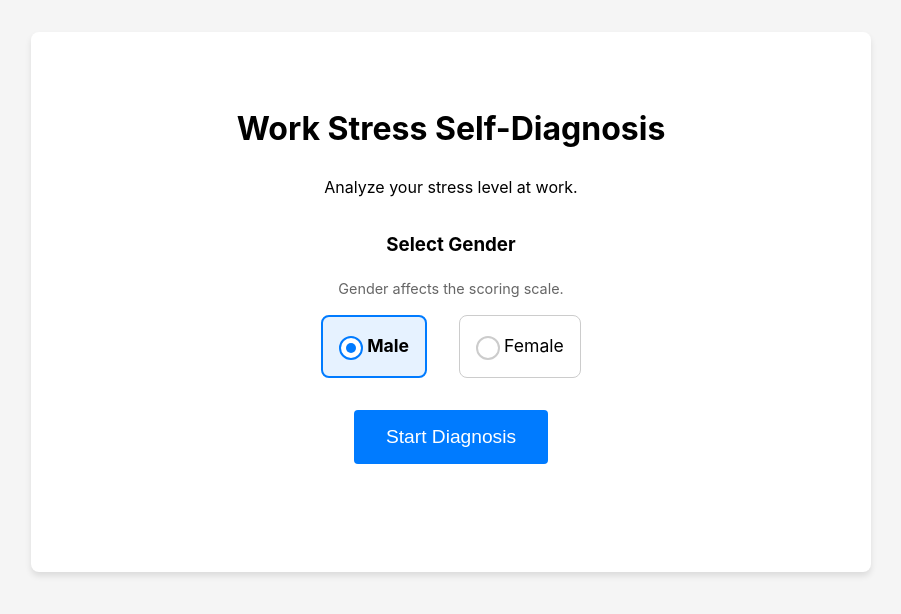
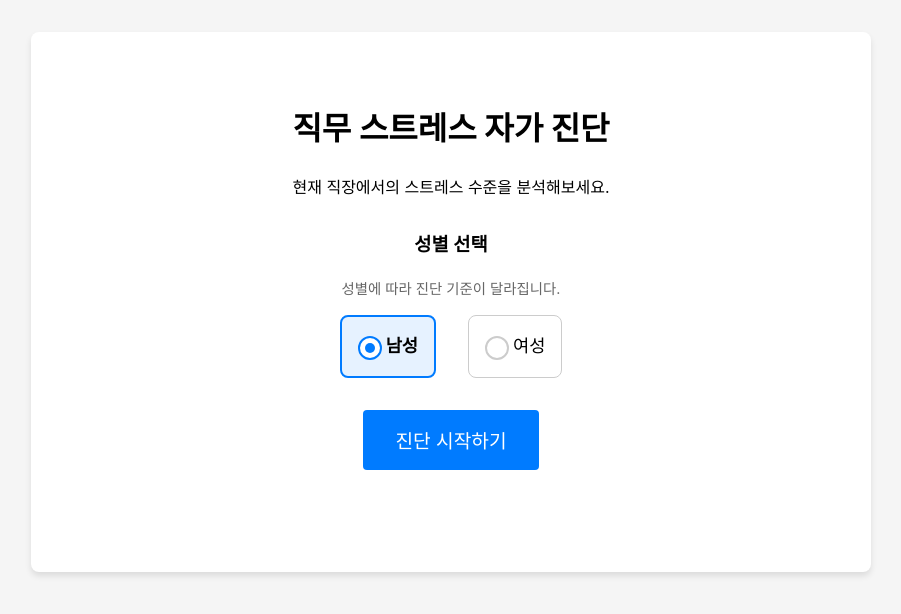
Before and after one commit to do0ori/jp-stress-diagnosis, a React app in the folder frontend/: page / in a window 1280 px wide. Shown: the top 614 px of the page, without its empty margins (189-1090 px from the left). Built offline with nearby package versions, Linux system fonts and the light colour scheme; the HTML template or start-up script is replaced by a standard one.

Commit message:
feat: Translate all UI text to Korean (Landing, Questionnaire, Result)

```diff
--- a/frontend/src/components/Landing.jsx
+++ b/frontend/src/components/Landing.jsx
@@ -9,13 +9,13 @@ const Landing = ({ onStart }) => {
 
     return (
         <div style={{ textAlign: 'center', padding: '2rem' }}>
-            <h1>Work Stress Self-Diagnosis</h1>
-            <p>Analyze your stress level at work.</p>
+            <h1>직무 스트레스 자가 진단</h1>
+            <p>현재 직장에서의 스트레스 수준을 분석해보세요.</p>
 
             <div style={{ margin: '2rem 0' }}>
-                <h3>Select Gender</h3>
+                <h3>성별 선택</h3>
                 <p style={{ fontSize: '0.9rem', color: '#666' }}>
-                    Gender affects the scoring scale.
+                    성별에 따라 진단 기준이 달라집니다.
                 </p>
                 <div style={{ display: 'flex', justifyContent: 'center', gap: '2rem', marginTop: '1rem' }}>
                     <label style={{ display: 'flex', alignItems: 'center', cursor: 'pointer', padding: '1rem', border: gender === 'male' ? '2px solid #007bff' : '1px solid #ccc', borderRadius: '8px', backgroundColor: gender === 'male' ? '#e6f2ff' : 'transparent' }}>
@@ -55,7 +55,7 @@ const Landing = ({ onStart }) => {
                                 )}
                             </div>
                         </div>
-                        <span style={{ fontSize: '1.1rem', fontWeight: gender === 'male' ? 'bold' : 'normal' }}>Male</span>
+                        <span style={{ fontSize: '1.1rem', fontWeight: gender === 'male' ? 'bold' : 'normal' }}>남성</span>
                     </label>
 
                     <label style={{ display: 'flex', alignItems: 'center', cursor: 'pointer', padding: '1rem', border: gender === 'female' ? '2px solid #e83e8c' : '1px solid #ccc', borderRadius: '8px', backgroundColor: gender === 'female' ? '#ffeef7' : 'transparent' }}>
@@ -95,7 +95,7 @@ const Landing = ({ onStart }) => {
                                 )}
                             </div>
                         </div>
-                        <span style={{ fontSize: '1.1rem', fontWeight: gender === 'female' ? 'bold' : 'normal' }}>Female</span>
+                        <span style={{ fontSize: '1.1rem', fontWeight: gender === 'female' ? 'bold' : 'normal' }}>여성</span>
                     </label>
                 </div>
             </div>
@@ -112,7 +112,7 @@ const Landing = ({ onStart }) => {
                     cursor: 'pointer'
                 }}
             >
-                Start Diagnosis
+                진단 시작하기
             </button>
         </div>
     );
--- a/frontend/src/components/Questionnaire.jsx
+++ b/frontend/src/components/Questionnaire.jsx
@@ -4,10 +4,10 @@ import toast from 'react-hot-toast';
 
 const SECTIONS = ['A', 'B', 'C', 'D'];
 const SECTION_TITLES = {
-    'A': 'Part A. Stress Causes',
-    'B': 'Part B. Stress Responses',
-    'C': 'Part C. Social Support',
-    'D': 'Part D. Satisfaction'
+    'A': 'Part A. 스트레스 원인',
+    'B': 'Part B. 스트레스 반응',
+    'C': 'Part C. 사회적 지원',
+    'D': 'Part D. 직무 만족도'
 };
 
 const Questionnaire = ({ gender, onComplete }) => {
@@ -104,8 +104,8 @@ const Questionnaire = ({ gender, onComplete }) => {
 
     const progress = Math.round((Object.keys(answers).length / questions.length) * 100);
 
-    if (loading) return <div>Loading questions...</div>;
-    if (error) return <div>Error: {error}</div>;
+    if (loading) return <div>질문을 불러오는 중입니다...</div>;
+    if (error) return <div>오류: {error}</div>;
 
     return (
         <div style={{ maxWidth: '100%', padding: '1rem' }}>
@@ -123,11 +123,11 @@ const Questionnaire = ({ gender, onComplete }) => {
                         onClick={handleFillDebugData}
                         style={{ padding: '0.3rem 0.8rem', fontSize: '0.75rem', background: '#f8f9fa', color: '#6c757d', border: '1px solid #dee2e6', borderRadius: '4px', cursor: 'pointer' }}
                     >
-                        [DEV] Fill Test Data
+                        [개발용] 테스트 데이터 채우기
                     </button>
                 </div>
                 <div style={{ marginBottom: '1rem' }}>
-                    <p>Progress: {progress}%</p>
+                    <p>진행률: {progress}%</p>
                     <div style={{ width: '100%', height: '10px', background: '#eee', borderRadius: '5px', overflow: 'hidden' }}>
                         <div style={{ width: `${progress}%`, height: '100%', background: themeColor, transition: 'width 0.3s' }}></div>
                     </div>
@@ -206,7 +206,7 @@ const Questionnaire = ({ gender, onComplete }) => {
                         onClick={handlePrev}
                         style={{ padding: '0.8rem 2rem', fontSize: '1rem', background: '#6c757d', color: 'white', border: 'none', borderRadius: '4px', cursor: 'pointer' }}
                     >
-                        이전 (Previous)
+                        이전
                     </button>
                 ) : (
                     <div></div>
@@ -217,14 +217,14 @@ const Questionnaire = ({ gender, onComplete }) => {
                         onClick={handleNext}
                         style={{ padding: '0.8rem 2rem', fontSize: '1rem', background: themeColor, color: 'white', border: 'none', borderRadius: '4px', cursor: 'pointer' }}
                     >
-                        다음 (Next)
+                        다음
                     </button>
                 ) : (
                     <button
                         onClick={handleSubmit}
                         style={{ padding: '0.8rem 2rem', fontSize: '1rem', background: themeColor, color: 'white', border: 'none', borderRadius: '4px', cursor: 'pointer' }}
                     >
-                        결과 보기 (Submit)
+                        결과 보기
                     </button>
                 )}
             </div>
--- a/frontend/src/components/Result.jsx
+++ b/frontend/src/components/Result.jsx
@@ -9,17 +9,17 @@ const Result = ({ result, gender, onRestart }) => {
 
     return (
         <div style={{ maxWidth: '900px', margin: '0 auto', padding: '2rem' }}>
-            <h1 style={{ textAlign: 'center' }}>Diagnosis Results</h1>
+            <h1 style={{ textAlign: 'center' }}>진단 결과</h1>
 
             {high_stress ? (
                 <div style={{ padding: '1rem', backgroundColor: '#f8d7da', color: '#721c24', borderRadius: '8px', marginBottom: '2rem', textAlign: 'center' }}>
-                    <h2>⚠ High Stress Warning ⚠</h2>
-                    <p>Your results indicate high stress levels. It is recommended to consult with a specialist.</p>
+                    <h2>⚠ 고스트레스 주의 ⚠</h2>
+                    <p>직무 스트레스 수준이 높게 나타났습니다. 전문가와의 상담을 권장합니다.</p>
                 </div>
             ) : (
                 <div style={{ padding: '1rem', backgroundColor: '#d4edda', color: '#155724', borderRadius: '8px', marginBottom: '2rem', textAlign: 'center' }}>
-                    <h2>Normal Stress Level</h2>
-                    <p>Your stress levels appear to be within a manageable range.</p>
+                    <h2>정상 스트레스 수준</h2>
+                    <p>직무 스트레스 수준이 안정적인 범위 내에 있습니다.</p>
                 </div>
             )}
 
@@ -49,10 +49,10 @@ const Result = ({ result, gender, onRestart }) => {
             </div>
 
             <div style={{ marginTop: '2rem', textAlign: 'center' }}>
-                <h3>Summary Scores</h3>
-                <p>A (Causes): {summary_scores.sum_a}</p>
-                <p>B (Responses): {summary_scores.sum_b}</p>
-                <p>C (Support): {summary_scores.sum_c}</p>
+                <h3>영역별 점수</h3>
+                <p>A (스트레스 요인): {summary_scores.sum_a}</p>
+                <p>B (스트레스 반응): {summary_scores.sum_b}</p>
+                <p>C (사회적 지원): {summary_scores.sum_c}</p>
             </div>
 
             <div style={{ marginTop: '3rem', textAlign: 'center' }}>
@@ -68,7 +68,7 @@ const Result = ({ result, gender, onRestart }) => {
                         cursor: 'pointer'
                     }}
                 >
-                    Restart Diagnosis
+                    다시 진단하기
                 </button>
             </div>
         </div>
```
